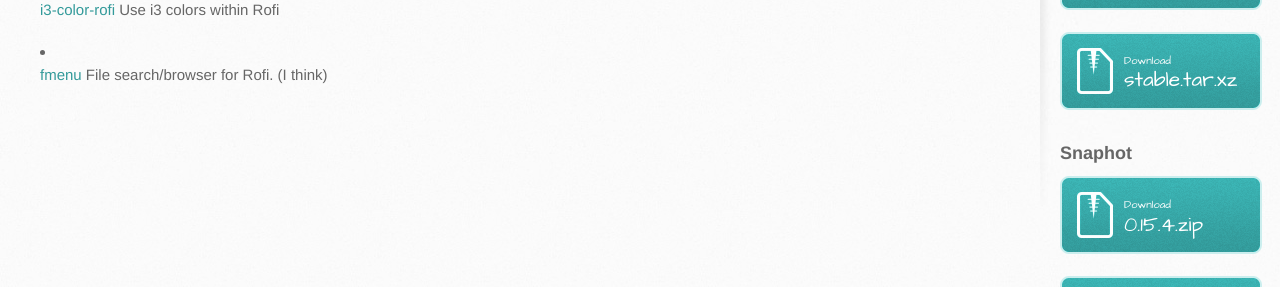
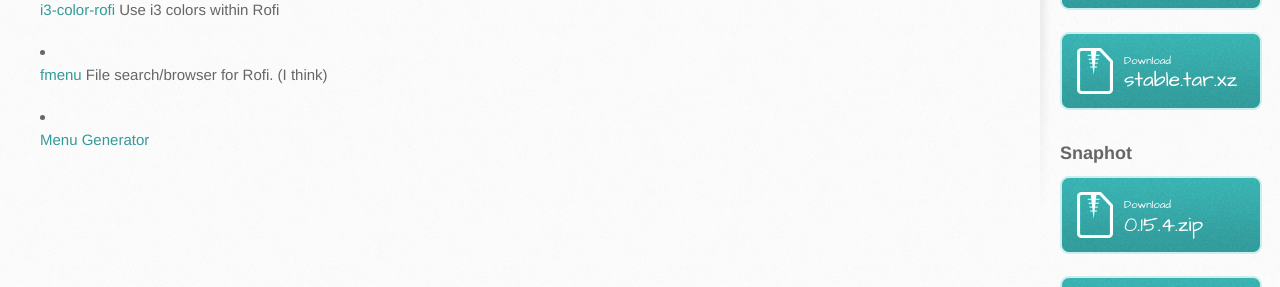
Before and after one commit to davatorium/rofi, a Jekyll site: the page built from p10-Links.md, in a window 1280 px wide. Shown: the part 531-818 px from the top of the page. Built offline with Jekyll 4.4.1, drawn with Linux system fonts in a browser that asks for light colours.

Commit message:
Add link

```diff
--- a/p10-Links.md
+++ b/p10-Links.md
@@ -16,3 +16,5 @@ title: Links
  * [i3-color-rofi](https://github.com/okraits/i3-color-rofi)    Use i3 colors within Rofi
 
  * [fmenu](https://github.com/dbordak/fmenu-rofi)    File search/browser for Rofi. (I think)
+
+ * [Menu Generator](https://github.com/a-roy/MenGen)
```
